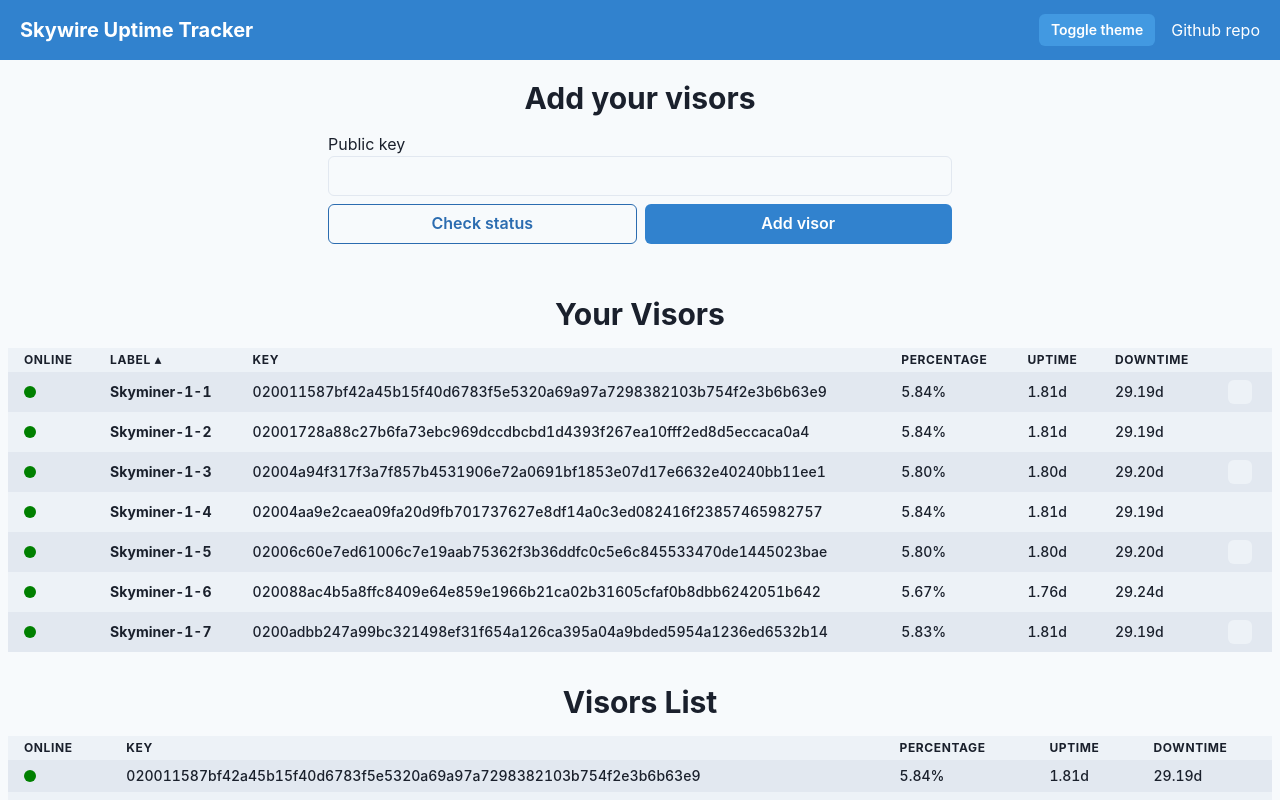
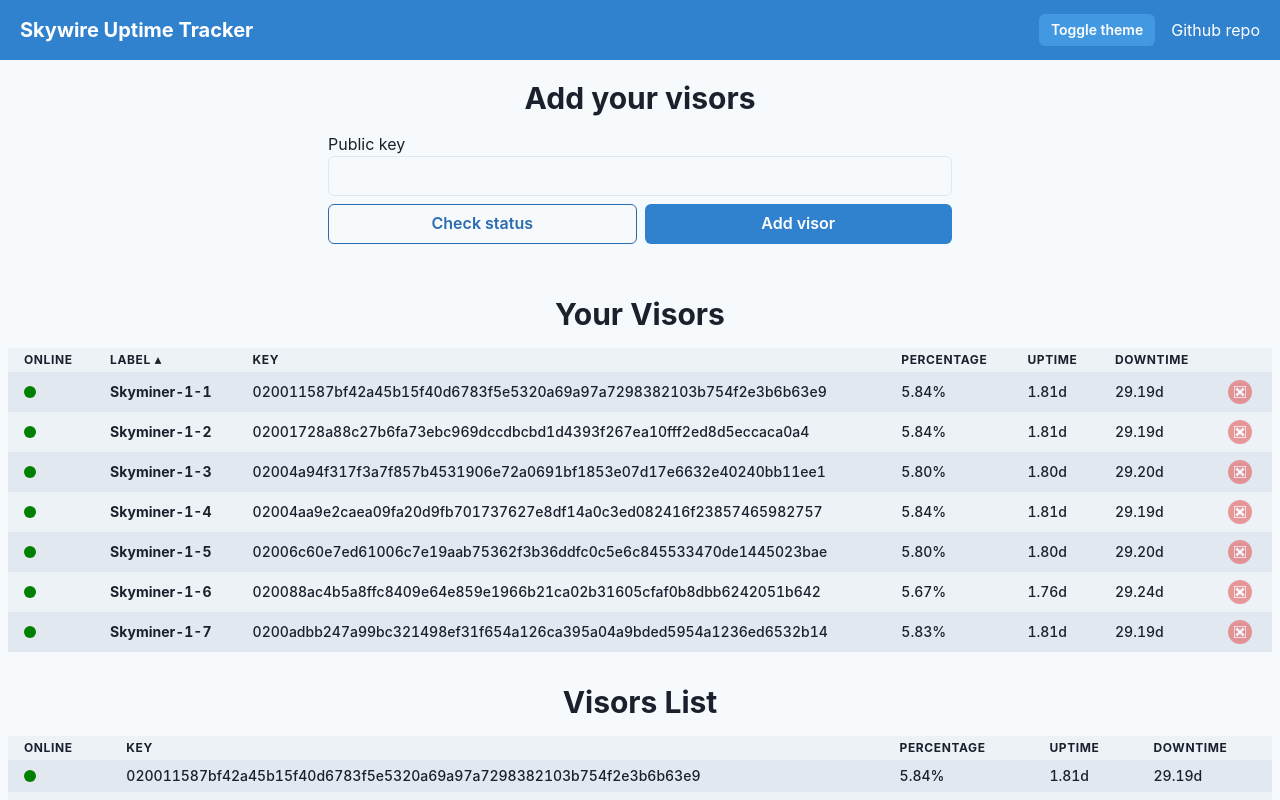
Before and after one commit to madeinchema/skywire-uptime-tracker, a Next.js app: page / in a window 1280 px wide. Shown: the top 800 px of the page. Built offline with nearby package versions, Linux system fonts and the light colour scheme.

Commit message:
style iconButton to remove visor from the table

```diff
--- a/components/VisorsTable.tsx
+++ b/components/VisorsTable.tsx
@@ -12,6 +12,7 @@
   EditableInput,
   IconButton,
 } from '@chakra-ui/react'
+import { MdClose } from 'react-icons/md'
 import { useDispatch } from 'react-redux'
 import {
   formatPercentage,
@@ -106,9 +107,16 @@
                           aria-label="Remove visor"
                           size="xs"
                           onClick={() => handleVisorRemoval(visor.key)}
-                        >
-                          Remove
-                        </IconButton>
+                          colorScheme="red"
+                          isRound
+                          opacity={0.5}
+                          _hover={{ opacity: 1 }}
+                          icon={
+                            <MdClose
+                              style={{ strokeWidth: 3, stroke: 'white' }}
+                            />
+                          }
+                        />
                       </Td>
                     )}
                   </Tr>
```
